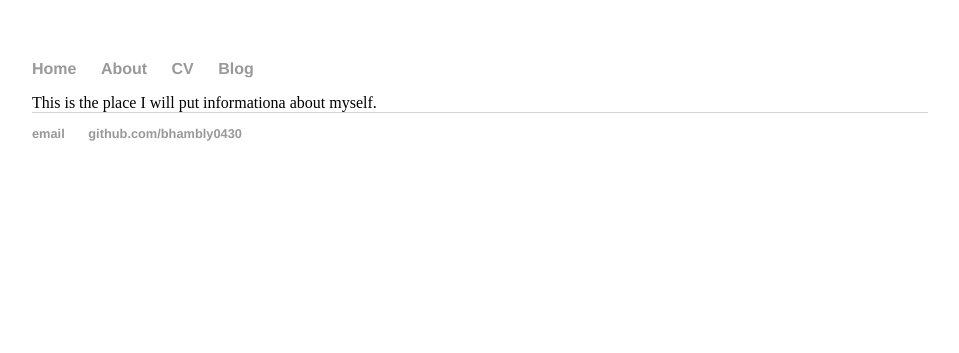
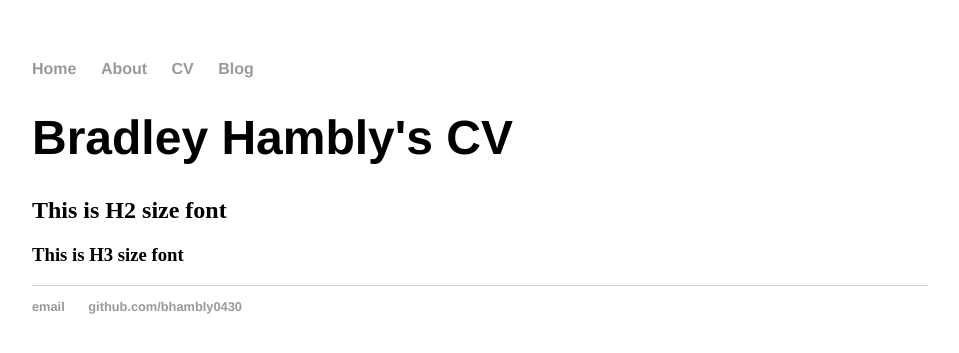
Before and after one commit to bhambly0430/bhambly0430.github.io, a Jekyll site: the page built from CV/index.html, in a window 1280 px wide. Shown: the top 353 px of the page, without its empty margins (160-1119 px from the left). Built offline with Jekyll 4.4.1, drawn with Linux system fonts in a browser that asks for light colours.

Commit message:
Update index.html

```diff
--- a/CV/index.html
+++ b/CV/index.html
@@ -2,5 +2,6 @@
 layout: default
 title: Bradley Hambly's CV
 ---
-
-This is the place I will put informationa about myself.
+<h1>Bradley Hambly's CV</h1>
+<h2>This is H2 size font</h2>
+<h3>This is H3 size font</h3>
```
